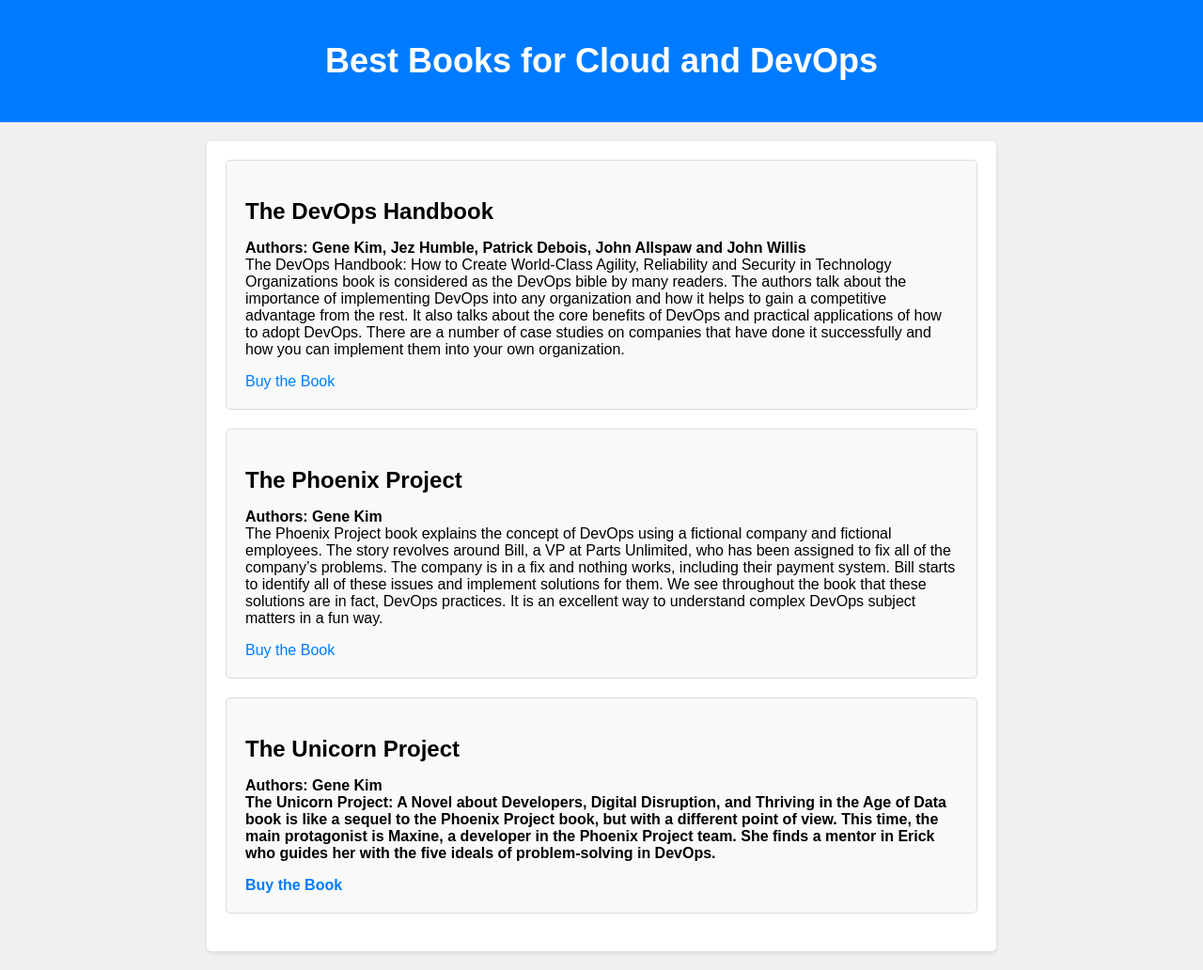
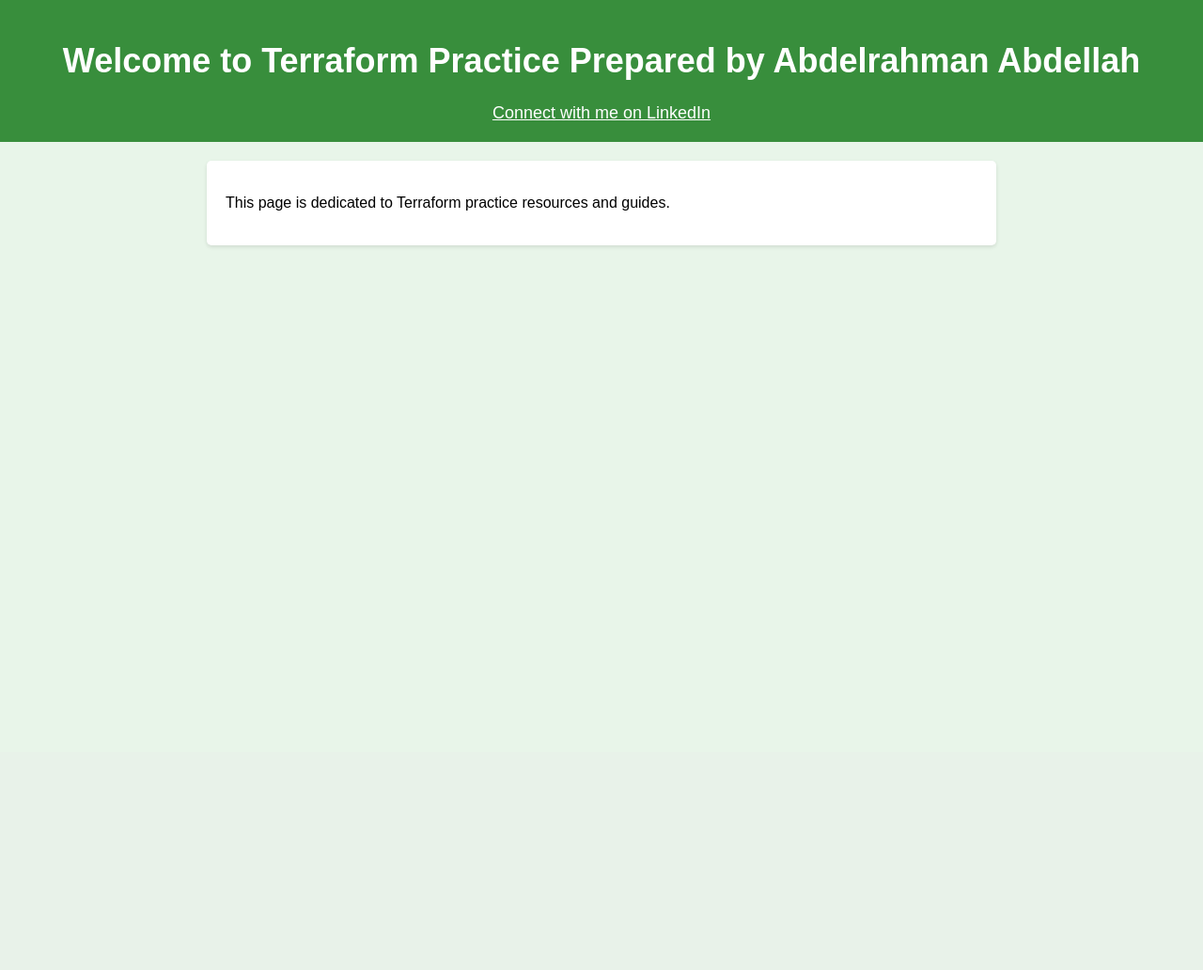
Before and after one commit to newabdosheham/simple-flack-app, a Flask app: page / in a window 1280 px wide. Shown: the whole page at 94% size. After the commit the page ends 263 px from the top, so only its background shows below. Run offline with Flask 3, Linux system fonts and the light colour scheme.

Commit message:
Update index.html

```diff
--- a/templates/index.html
+++ b/templates/index.html
@@ -3,18 +3,18 @@
 <head>
     <meta charset="UTF-8">
     <meta name="viewport" content="width=device-width, initial-scale=1.0">
-    <title>Best Books for Cloud and DevOps</title>
+    <title>Terraform Practice</title>
     <style>
         body {
             font-family: Arial, sans-serif;
-            background-color: #f0f0f0;
+            background-color: #e8f5e9; /* Green background color */
             margin: 0;
             padding: 0;
         }
 
         header {
-            background-color: #007BFF;
-            color: #fff;
+            background-color: #388e3c; /* Green header color */
+            color: #ffffff; /* White header text color */
             text-align: center;
             padding: 20px;
         }
@@ -27,35 +27,13 @@
             max-width: 800px;
             margin: 20px auto;
             padding: 20px;
-            background-color: #fff;
+            background-color: #ffffff; /* Main content background */
             box-shadow: 0 2px 4px rgba(0, 0, 0, 0.1);
             border-radius: 5px;
         }
 
-        .book {
-            margin-bottom: 20px;
-            padding: 20px;
-            background-color: #f9f9f9;
-            border: 1px solid #ddd;
-            border-radius: 5px;
-            transition: transform 0.2s ease-in-out;
-        }
-
-        .book:hover {
-            transform: scale(1.03);
-        }
-
-        h2 {
-            font-size: 24px;
-            margin-bottom: 10px;
-        }
-
-        p {
-            font-size: 16px;
-        }
-
         a {
-            color: #007BFF;
+            color: #388e3c; /* Green link color */
             text-decoration: none;
         }
 
@@ -66,33 +44,11 @@
 </head>
 <body>
     <header>
-        <h1>Best Books for Cloud and DevOps</h1>
+        <h1>Welcome to Terraform Practice Prepared by Abdelrahman Abdellah</h1>
+        <a href="https://www.linkedin.com/in/abdelrahman-s-abdellah/" target="_blank" style="color: #ffffff; font-size: 18px; text-decoration: underline;">Connect with me on LinkedIn</a>
     </header>
     <main>
-        <div class="book">
-            <h2>The DevOps Handbook</h2>
-            <p><b>Authors: Gene Kim, Jez Humble, Patrick Debois, John Allspaw and John Willis</b></br>
-
-                The DevOps Handbook: How to Create World-Class Agility, Reliability and Security in Technology Organizations book is considered as the DevOps bible by many readers. The authors talk about the importance of implementing DevOps into any organization and how it helps to gain a competitive advantage from the rest. It also talks about the core benefits of DevOps and practical applications of how to adopt DevOps. There are a number of case studies on companies that have done it successfully and how you can implement them into your own organization.</p>
-            <a href="https://www.amazon.com/DevOps-Handbook-World-Class-Reliability-Organizations/dp/1942788002">Buy the Book</a>
-        </div>
-
-        <div class="book">
-            <h2>The Phoenix Project</h2>
-            <p><b>Authors: Gene Kim</b></br>
-
-                The Phoenix Project book explains the concept of DevOps using a fictional company and fictional employees. The story revolves around Bill, a VP at Parts Unlimited, who has been assigned to fix all of the company’s problems. The company is in a fix and nothing works, including their payment system. Bill starts to identify all of these issues and implement solutions for them. We see throughout the book that these solutions are in fact, DevOps practices. It is an excellent way to understand complex DevOps subject matters in a fun way.</p>
-            <a href="https://www.amazon.com/Phoenix-Project-DevOps-Helping-Business/dp/1942788290">Buy the Book</a>
-        </div>
-
-        <div class="book">
-            <h2>The Unicorn Project</h2>
-            <p><b>Authors: Gene Kim</br>
-
-                The Unicorn Project: A Novel about Developers, Digital Disruption, and Thriving in the Age of Data book is like a sequel to the Phoenix Project book, but with a different point of view. This time, the main protagonist is Maxine, a developer in the Phoenix Project team. She finds a mentor in Erick who guides her with the five ideals of problem-solving in DevOps.</p>
-            <a href="https://www.amazon.in/Unicorn-Project-Developers-Disruption-Thriving-ebook/dp/B07QT9QR41">Buy the Book</a>
-        </div>
-
+        <p>This page is dedicated to Terraform practice resources and guides.</p>
     </main>
 </body>
 </html>
```
